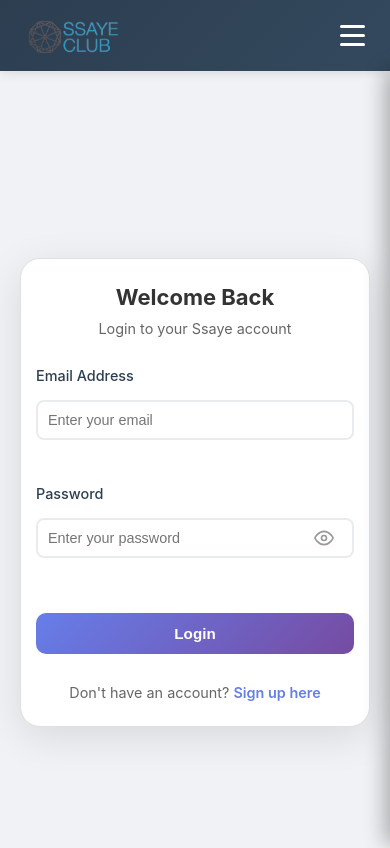
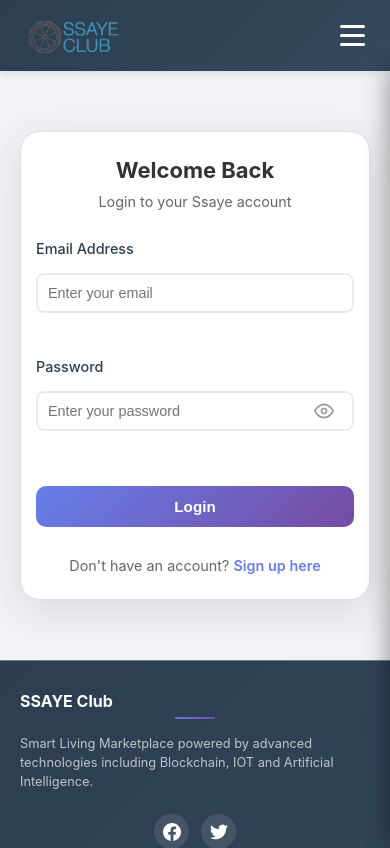
Before and after one commit to ssaye-club/Ssaye, a React (Create React App) app in the folder client/: page /login in a window 390 px wide. Shown: the top 848 px of the page. Built offline with nearby package versions, Linux system fonts and the light colour scheme.

Commit message:
login sign up padding

```diff
--- a/client/src/pages/Login.css
+++ b/client/src/pages/Login.css
@@ -164,6 +164,12 @@
   .login-card h1 {
     font-size: 26px;
   }
+
+  .login-container {
+    align-items: flex-start;
+    min-height: 0;
+    padding: 60px 20px;
+  }
 }
 
 @media (max-width: 480px) {
--- a/client/src/pages/Signup.css
+++ b/client/src/pages/Signup.css
@@ -164,6 +164,12 @@
   .signup-card h1 {
     font-size: 26px;
   }
+
+  .signup-container {
+    align-items: flex-start;
+    min-height: 0;
+    padding: 60px 20px;
+  }
 }
 
 @media (max-width: 480px) {
```
